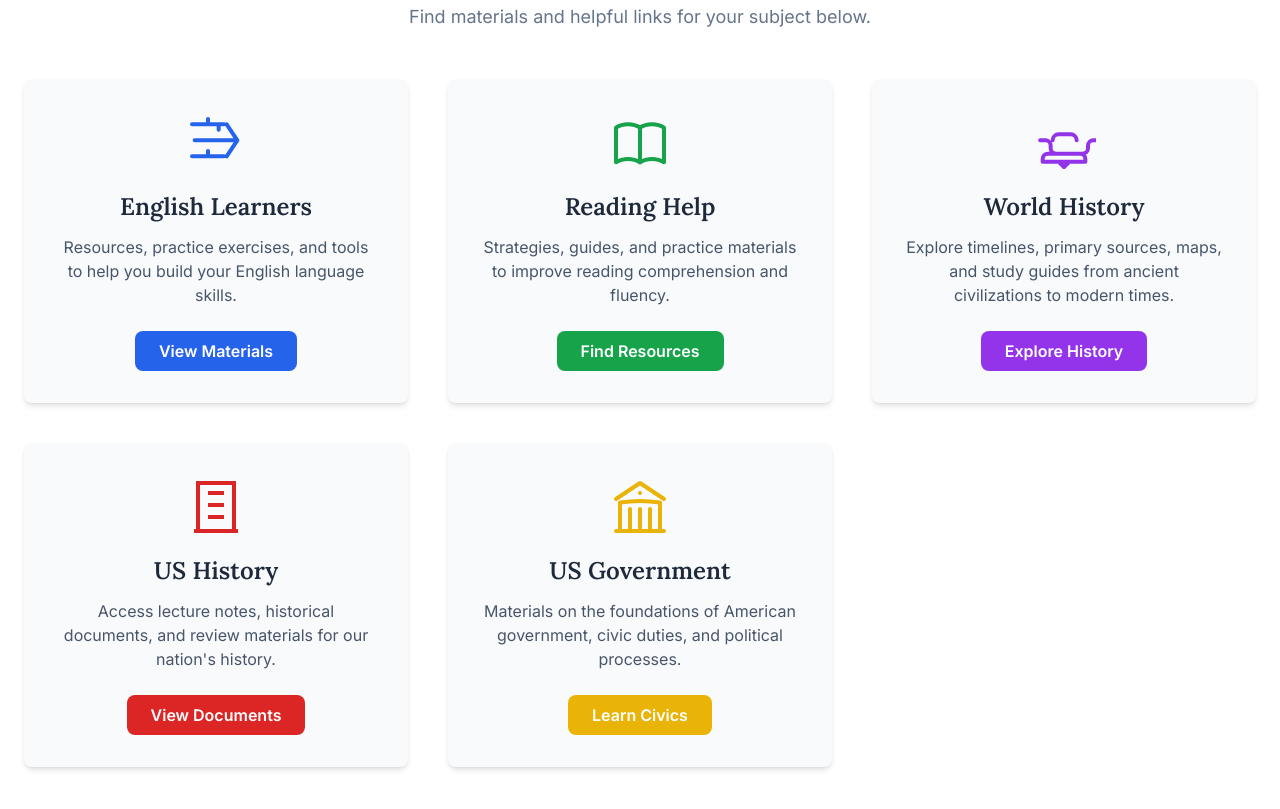
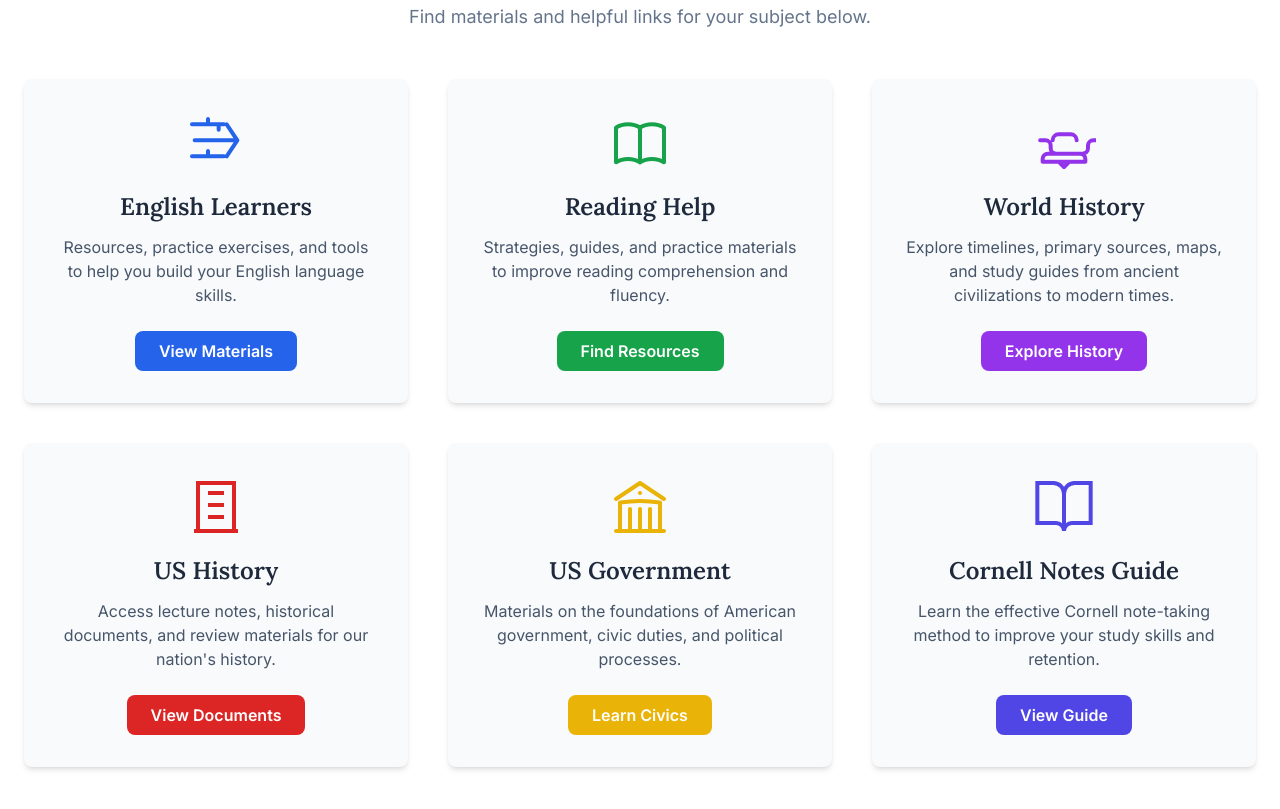
Before and after one commit to JonathanMiljus/Classes, a plain HTML site: page index.html in a window 1280 px wide. Shown: the part 609-1418 px from the top of the page. Drawn offline with nearby package versions, Linux system fonts and the light colour scheme.

Commit message:
Update index.html

```diff
--- a/index.html
+++ b/index.html
@@ -152,6 +152,18 @@
                         <a href="#" class="inline-block bg-yellow-500 text-white font-semibold py-2 px-6 rounded-lg hover:bg-yellow-600 transition duration-300" data-lang="usGovButton">Learn Civics</a>
                     </div>
 
+                    <!-- Card 6: Cornell Notes -->
+                    <div class="bg-slate-50 rounded-lg shadow-md p-8 text-center card-hover-effect">
+                         <div class="text-5xl text-indigo-600 mb-4">
+                             <svg xmlns="http://www.w3.org/2000/svg" class="h-16 w-16 mx-auto" fill="none" viewBox="0 0 24 24" stroke="currentColor" stroke-width="1.5">
+                                 <path d="M2 3h6a4 4 0 0 1 4 4v14a3 3 0 0 0-3-3H2z"></path><path d="M22 3h-6a4 4 0 0 0-4 4v14a3 3 0 0 1 3-3h7z"></path>
+                             </svg>
+                        </div>
+                        <h3 class="text-2xl font-semibold text-slate-800 mb-3" data-lang="cornellTitle">Cornell Notes Guide</h3>
+                        <p class="text-slate-600 mb-6" data-lang="cornellDesc">Learn the effective Cornell note-taking method to improve your study skills and retention.</p>
+                        <a href="cornell-notes.html" class="inline-block bg-indigo-600 text-white font-semibold py-2 px-6 rounded-lg hover:bg-indigo-700 transition duration-300" data-lang="cornellButton">View Guide</a>
+                    </div>
+
                 </div>
             </div>
         </section>
@@ -186,6 +198,9 @@
                     usGovTitle: "US Government",
                     usGovDesc: "Materials on the foundations of American government, civic duties, and political processes.",
                     usGovButton: "Learn Civics",
+                    cornellTitle: "Cornell Notes Guide",
+                    cornellDesc: "Learn the effective Cornell note-taking method to improve your study skills and retention.",
+                    cornellButton: "View Guide",
                 },
                 es: {
                     navHome: "Inicio",
@@ -209,6 +224,9 @@
                     usGovTitle: "Gobierno de EE. UU.",
                     usGovDesc: "Materiales sobre los fundamentos del gobierno estadounidense, deberes cívicos y procesos políticos.",
                     usGovButton: "Aprender Cívica",
+                    cornellTitle: "Guía de Apuntes Cornell",
+                    cornellDesc: "Aprenda el método eficaz de tomar apuntes Cornell para mejorar sus habilidades de estudio y retención.",
+                    cornellButton: "Ver Guía",
                 },
                 fr: {
                     navHome: "Accueil",
@@ -232,6 +250,9 @@
                     usGovTitle: "Gouvernement des États-Unis",
                     usGovDesc: "Matériel sur les fondements du gouvernement américain, les devoirs civiques et les processus politiques.",
                     usGovButton: "Apprendre l'Instruction Civique",
+                    cornellTitle: "Guide des Notes Cornell",
+                    cornellDesc: "Apprenez la méthode efficace de prise de notes Cornell pour améliorer vos compétences d'étude et votre rétention.",
+                    cornellButton: "Voir le Guide",
                 }
             };
 
```
